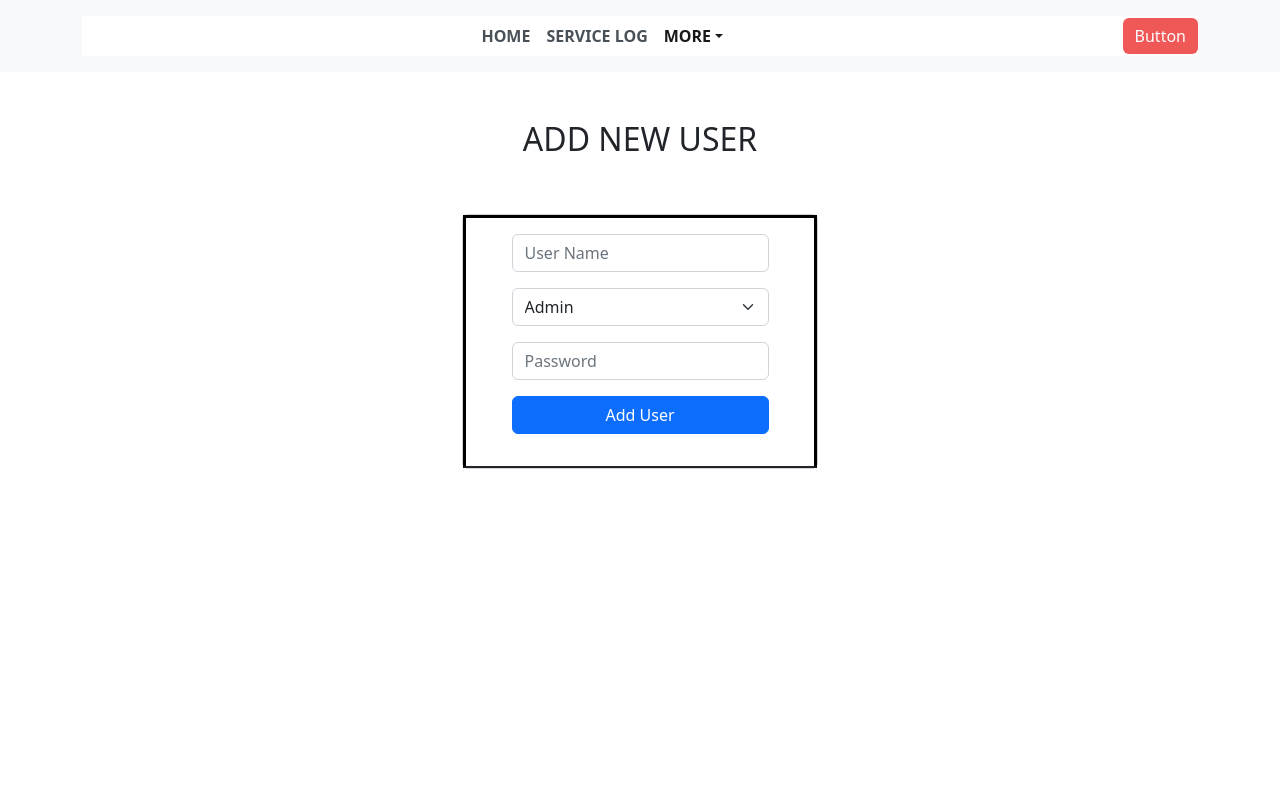
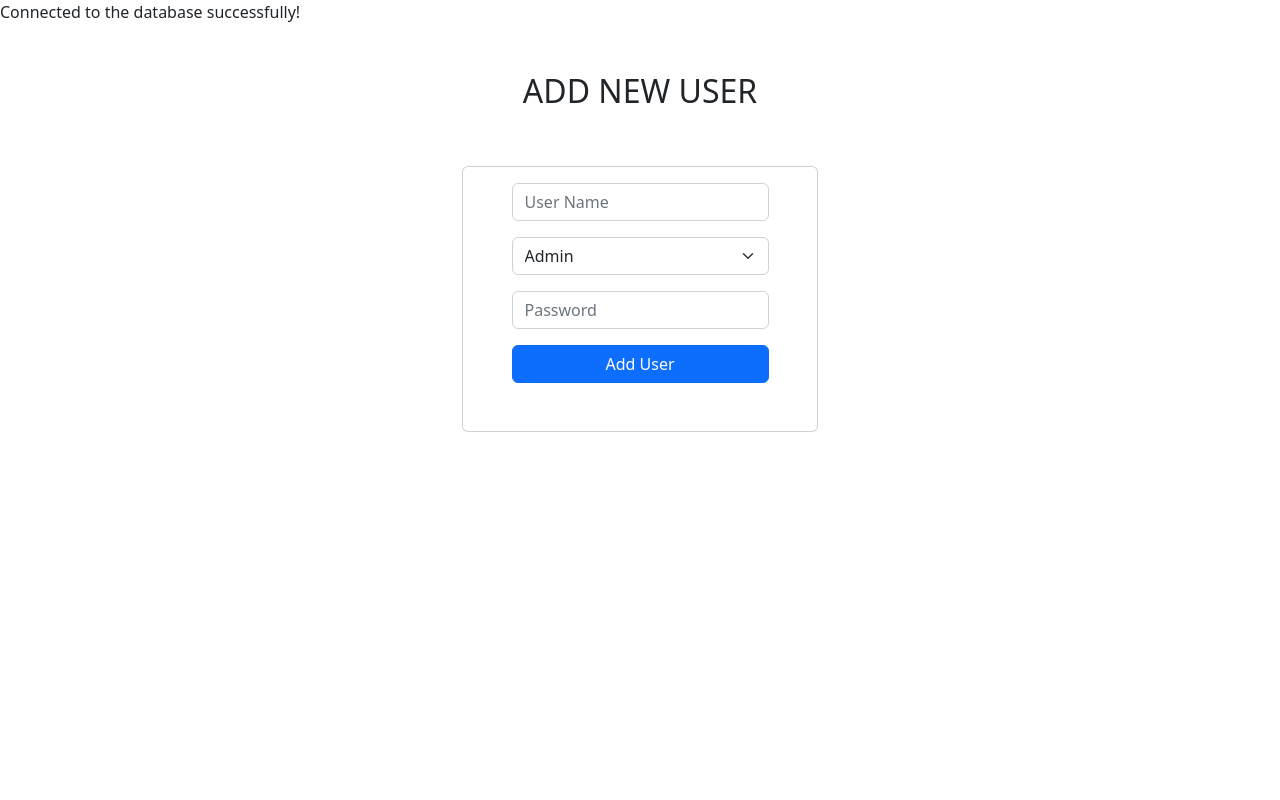
Before and after one commit to philip517/Serviceapp, a PHP site: page /addUser.php in a window 1280 px wide. Run offline with PHP 8.4, Linux system fonts and the light colour scheme.

Commit message:
adding php and database

```diff
--- a/Serviceapp/addUser.php
+++ b/Serviceapp/addUser.php
@@ -1,47 +1,67 @@
+<?php
+session_start();
+require "config/conn.php";
+
+if ($_SERVER["REQUEST_METHOD"] == "POST") {
+    $name = htmlspecialchars(trim($_POST["name"]));
+    $role = htmlspecialchars(trim($_POST["role"]));
+    $password = $_POST["password"];
+
+    if (!empty($name) && !empty($role) && !empty($password)) {
+        $hashedPassword = password_hash($password, PASSWORD_DEFAULT);
+
+        $sql = "INSERT INTO users (user_name, role, password) VALUES (:name, :role, :password)";
+
+        try {
+            $stmt = $pdo->prepare($sql);
+            $stmt->bindParam(":name", $name, PDO::PARAM_STR);
+            $stmt->bindParam(":role", $role, PDO::PARAM_STR);
+            $stmt->bindParam(":password", $hashedPassword, PDO::PARAM_STR);
+
+            if ($stmt->execute()) {
+                echo "<script>alert('User added successfully!');</script>";
+            } else {
+                echo "<script>alert('Error adding user.');</script>";
+            }
+        } catch (PDOException $e) {
+            echo "<script>alert('Database error: " . $e->getMessage() . "');</script>";
+        }
+    } else {
+        echo "<script>alert('All fields are required.');</script>";
+    }
+
+    $conn = null;
+}
+?>
 <!DOCTYPE html>
 <html lang="en">
-
 <head>
     <meta charset="utf-8">
     <meta name="viewport" content="width=device-width, initial-scale=1.0, shrink-to-fit=no">
     <title>PHILIP</title>
     <link rel="stylesheet" href="assets/bootstrap/css/bootstrap.min.css">
-    <link rel="stylesheet" href="assets/css/Navbar-Centered-Links-icons.css">
 </head>
-
 <body>
-    <nav class="navbar navbar-light navbar-expand-md py-3" style="background: var(--bs-gray-100);border-color: var(--bs-blue);border-bottom-width: 32px;border-bottom-color: var(--bs-danger);">
-        <div class="container"><button data-bs-toggle="collapse" class="navbar-toggler" data-bs-target="#navcol-3"><span class="visually-hidden">Toggle navigation</span><span class="navbar-toggler-icon"></span></button>
-            <div class="collapse navbar-collapse" id="navcol-3" style="background: var(--bs-white);color: var(--bs-gray-700);">
-                <ul class="navbar-nav mx-auto">
-                    <li class="nav-item"><a class="nav-link active" href="home.php" style="color: var(--bs-gray-700);font-weight: bold;">HOME</a></li>
-                    <li class="nav-item"><a class="nav-link" href="viewtrucks.php" style="color: var(--bs-gray-700);font-weight: bold;">SERVICE LOG</a></li>
-                    <li class="nav-item dropdown"><a class="dropdown-toggle nav-link" aria-expanded="false" data-bs-toggle="dropdown" href="#" style="font-weight: bold;font-size: 16px;color: var(--bs-navbar-active-color);">MORE</a>
-                        <div class="dropdown-menu"><a class="dropdown-item" href="addTruck.php">Add Truck</a><a class="dropdown-item" href="profile.php">Profile</a><a class="dropdown-item" href="#">Third Item</a></div>
-                    </li>
-                </ul><button class="btn btn-primary" type="button" style="background: #f05757;border-style: none;">Button</button>
-            </div>
-        </div>
-    </nav>
     <section class="py-4 py-xl-5">
-        <div class="container" style="border-radius: 3px;">
+        <div class="container">
             <div class="row mb-5">
                 <div class="col-md-8 col-xl-6 text-center mx-auto">
                     <h2>ADD NEW USER</h2>
                 </div>
             </div>
-            <div class="row d-flex justify-content-center" style="border-radius: 29px;">
+            <div class="row d-flex justify-content-center">
                 <div class="col-md-6 col-xl-4">
                     <div class="card mb-5">
-                        <div class="card-body d-flex flex-column align-items-center" style="border-top-style: solid;border-top-color: var(--bs-black);border-right-style: solid;border-right-color: var(--bs-black);border-bottom: 2.4px solid var(--bs-gray-900);border-left-style: solid;border-left-color: var(--bs-black);">
-                            <header></header>
+                        <div class="card-body d-flex flex-column align-items-center">
                             <form class="text-center" method="post">
-                                <div class="mb-3"><input class="form-control" type="text" name="name" placeholder="User Name"></div>
-                                <div class="mb-3"><select class="form-select">
-                                        <option value="admin" selected="">Admin</option>
+                                <div class="mb-3"><input class="form-control" type="text" name="name" placeholder="User Name" required></div>
+                                <div class="mb-3">
+                                    <select class="form-select" name="role" required>
+                                        <option value="admin">Admin</option>
                                         <option value="user">User</option>
-                                    </select></div>
-                                <div class="mb-3"><input class="form-control" type="password" name="password" placeholder="Password"></div>
+                                    </select>
+                                </div>
+                                <div class="mb-3"><input class="form-control" type="password" name="password" placeholder="Password" required></div>
                                 <div class="mb-3"><button class="btn btn-primary d-block w-100" type="submit">Add User</button></div>
                             </form>
                         </div>
@@ -50,8 +70,5 @@
             </div>
         </div>
     </section>
-    <script src="assets/bootstrap/js/bootstrap.min.js"></script>
-    <script src="assets/js/bs-init.js"></script>
 </body>
-
 </html>
```
Also changed, not shown: Serviceapp/index.php (+19 -17 lines), Serviceapp/users.php (+17 -0 lines).
